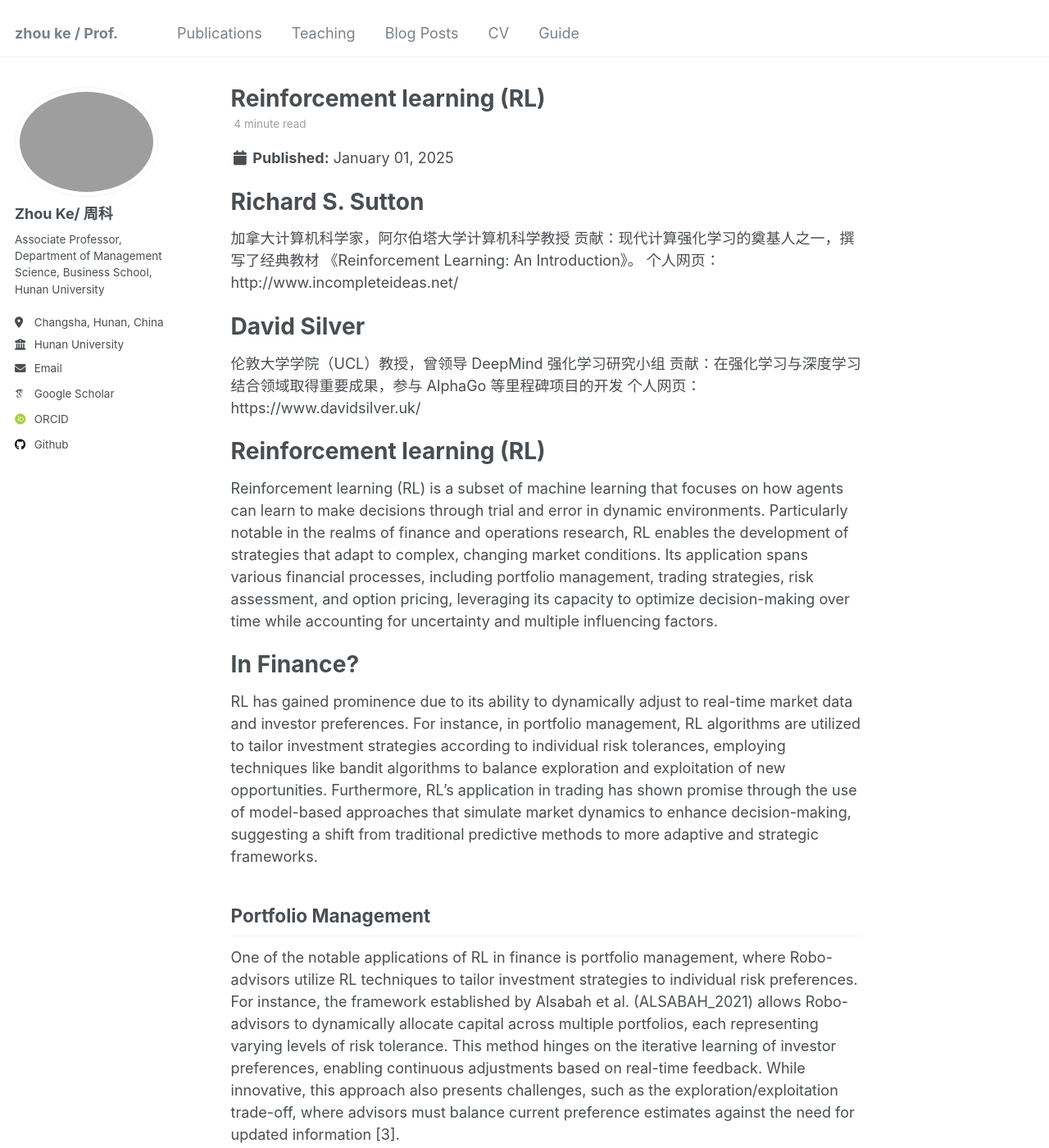
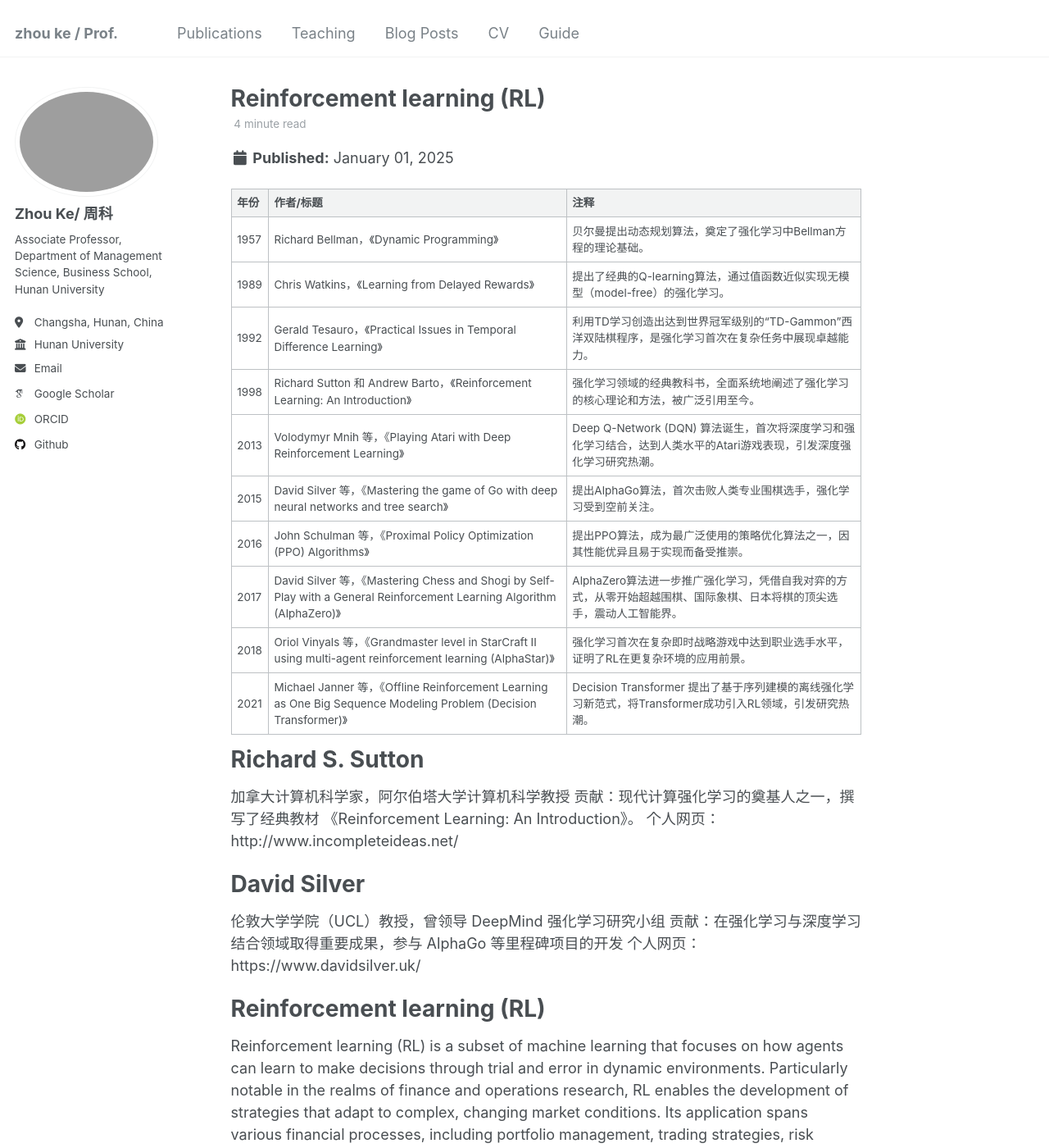
Before and after one commit to hustzhke/hustzhke.github.io, a Jekyll site: the page built from _posts/2025-01-01-blog-post-1.md, in a window 1280 px wide and 1400 px high. Shown: the whole window at 82% size. Built offline with Jekyll 4.4.1, drawn with Linux system fonts in a browser that asks for light colours; some web fonts are replaced.

Commit message:
Update 2025-01-01-blog-post-1.md

```diff
--- a/_posts/2025-01-01-blog-post-1.md
+++ b/_posts/2025-01-01-blog-post-1.md
@@ -7,6 +7,24 @@ tags:
   - category1
   - category2
 ---
+
+| 年份 | 作者/标题 | 注释 |
+|------|-----------|------|
+| 1957 | Richard Bellman，《Dynamic Programming》 | 贝尔曼提出动态规划算法，奠定了强化学习中Bellman方程的理论基础。|
+| 1989 | Chris Watkins，《Learning from Delayed Rewards》 | 提出了经典的Q-learning算法，通过值函数近似实现无模型（model-free）的强化学习。|
+| 1992 | Gerald Tesauro，《Practical Issues in Temporal Difference Learning》 | 利用TD学习创造出达到世界冠军级别的“TD-Gammon”西洋双陆棋程序，是强化学习首次在复杂任务中展现卓越能力。|
+| 1998 | Richard Sutton 和 Andrew Barto，《Reinforcement Learning: An Introduction》 | 强化学习领域的经典教科书，全面系统地阐述了强化学习的核心理论和方法，被广泛引用至今。|
+| 2013 | Volodymyr Mnih 等，《Playing Atari with Deep Reinforcement Learning》 | Deep Q-Network (DQN) 算法诞生，首次将深度学习和强化学习结合，达到人类水平的Atari游戏表现，引发深度强化学习研究热潮。|
+| 2015 | David Silver 等，《Mastering the game of Go with deep neural networks and tree search》 | 提出AlphaGo算法，首次击败人类专业围棋选手，强化学习受到空前关注。|
+| 2016 | John Schulman 等，《Proximal Policy Optimization (PPO) Algorithms》 | 提出PPO算法，成为最广泛使用的策略优化算法之一，因其性能优异且易于实现而备受推崇。|
+| 2017 | David Silver 等，《Mastering Chess and Shogi by Self-Play with a General Reinforcement Learning Algorithm (AlphaZero)》 | AlphaZero算法进一步推广强化学习，凭借自我对弈的方式，从零开始超越围棋、国际象棋、日本将棋的顶尖选手，震动人工智能界。|
+| 2018 | Oriol Vinyals 等，《Grandmaster level in StarCraft II using multi-agent reinforcement learning (AlphaStar)》 | 强化学习首次在复杂即时战略游戏中达到职业选手水平，证明了RL在更复杂环境的应用前景。|
+| 2021 | Michael Janner 等，《Offline Reinforcement Learning as One Big Sequence Modeling Problem (Decision Transformer)》 | Decision Transformer 提出了基于序列建模的离线强化学习新范式，将Transformer成功引入RL领域，引发研究热潮。|
+
+
+
+
+
 
 Richard S. Sutton
 ======
```
